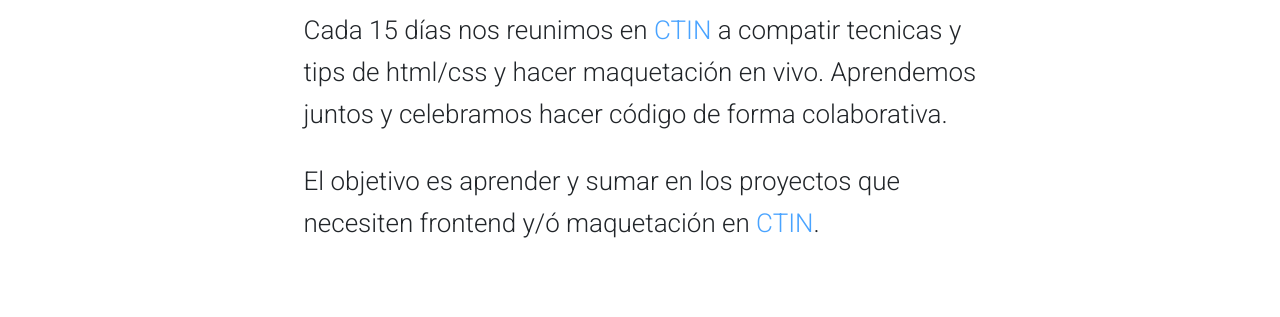
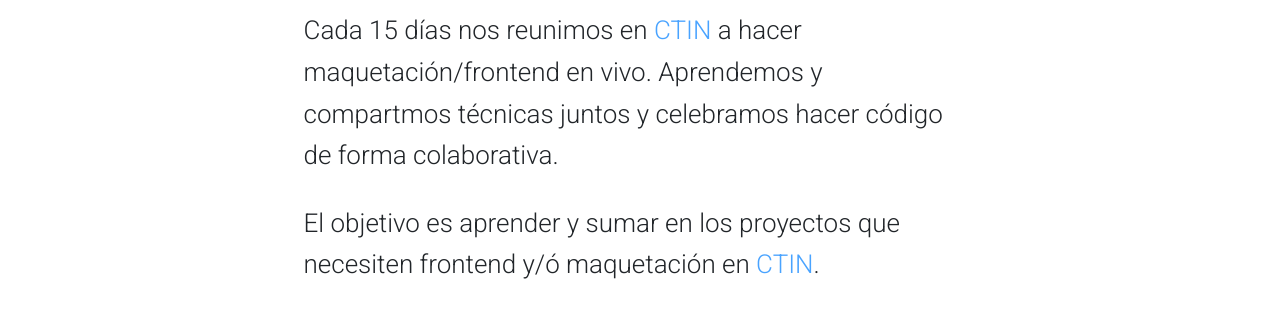
Before and after one commit to thecssclub/thecssclub.github.io, a plain HTML site: page index.html in a window 1280 px wide. Shown: the part 871-1188 px from the top of the page. Drawn offline with nearby package versions, Linux system fonts and the light colour scheme.

Commit message:
DOH! (Typos)

```diff
--- a/index.html
+++ b/index.html
@@ -23,7 +23,7 @@
           <div class="ruleset-block ruleset-block--1">
             <div class="ruleset-block__header">
               <h2 class="title">.Regla1<br>{<span>hablamos: css;</span>}</h2>
-              <p>Cada 15 días nos reunimos en <a href="htto://www.ctinmx.com" target="_blank">CTIN</a> a compatir tecnicas y tips de html/css y hacer maquetación en vivo. Aprendemos juntos y celebramos hacer código de forma colaborativa.</p>
+              <p>Cada 15 días nos reunimos en <a href="htto://www.ctinmx.com" target="_blank">CTIN</a> a hacer maquetación/frontend en vivo. Aprendemos y compartmos técnicas juntos y celebramos hacer código de forma colaborativa.</p>
               <p>El objetivo es aprender y sumar en los proyectos que necesiten frontend y/ó maquetación en <a href="htto://www.ctinmx.com" target="_blank">CTIN</a>.</p>
             </div>
           </div>
```
Also changed, not shown: 1 other file.
